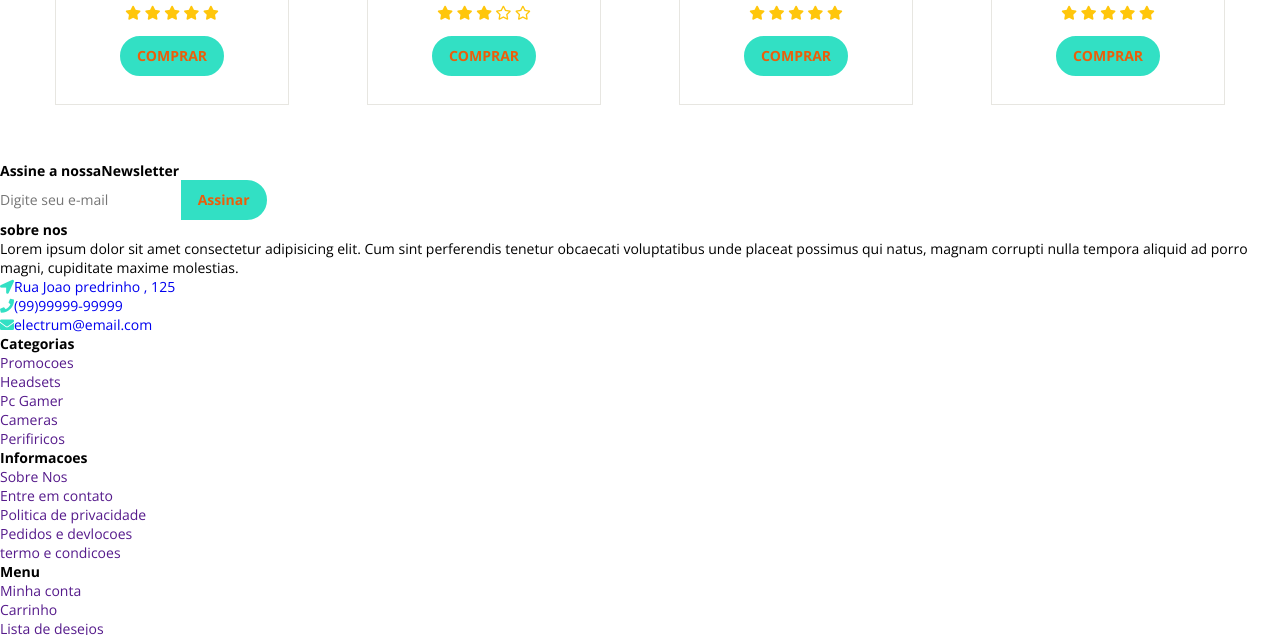
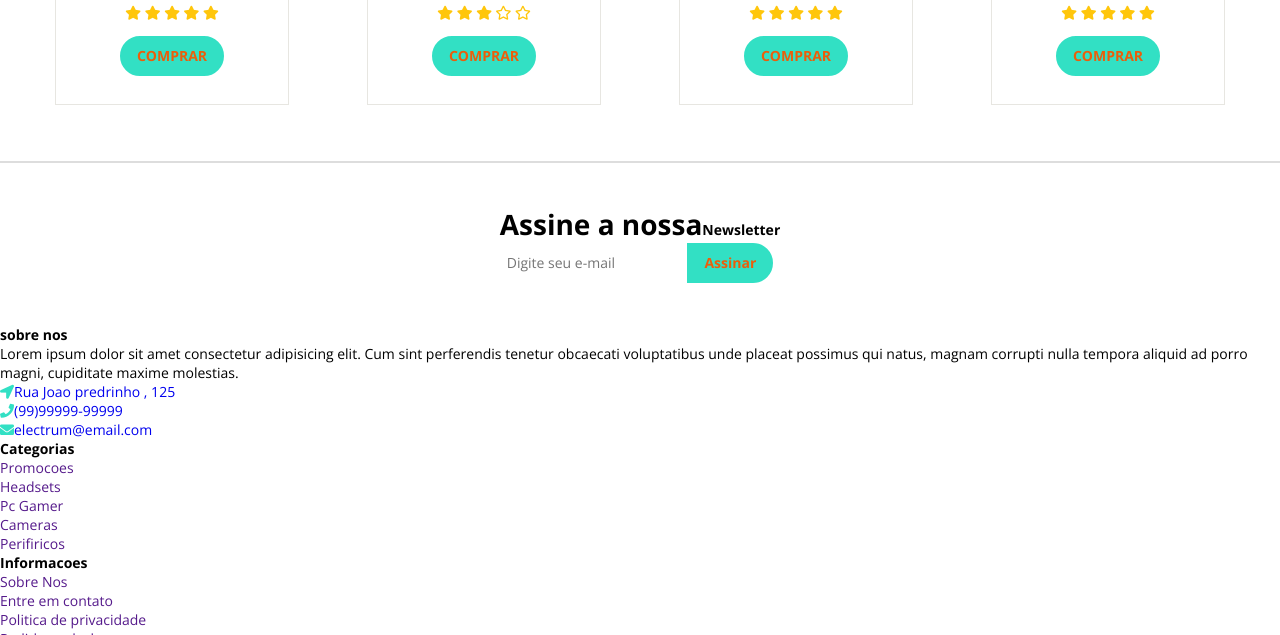
Before and after one commit to Jeffersoncharlles/Electron_Sass, a plain HTML site: page index.html in a window 1280 px wide. Shown: the part 2104-2739 px from the top of the page. Drawn offline with nearby package versions, Linux system fonts and the light colour scheme.

Commit message:
partial 1 concluid commit

```diff
--- /dev/null
+++ b/assets/sass/2-layouts/_newsletter-section.sass
@@ -0,0 +1,14 @@
+@use '../1-base/variables'
+@use '../1-base/base-mixins'
+@use 'layouts-mixins'
+
+.newsletter-container
+    display: flex
+    flex-direction: column
+    justify-content: center
+    align-items: center
+    padding: 3rem
+    border-top: 2px solid variables.$section-bg-color
+
+    h2
+        font-size: 2rem
--- a/assets/sass/2-layouts/layouts.sass
+++ b/assets/sass/2-layouts/layouts.sass
@@ -3,3 +3,4 @@
 @use 'banner-section'
 @use 'products-section'
 @use 'deal-section'
+@use 'newsletter-section'
```
Also changed, not shown: assets/Screenshots/1-.png (added), assets/Screenshots/1.PNG (added), assets/css/app.css, 1 other file.
